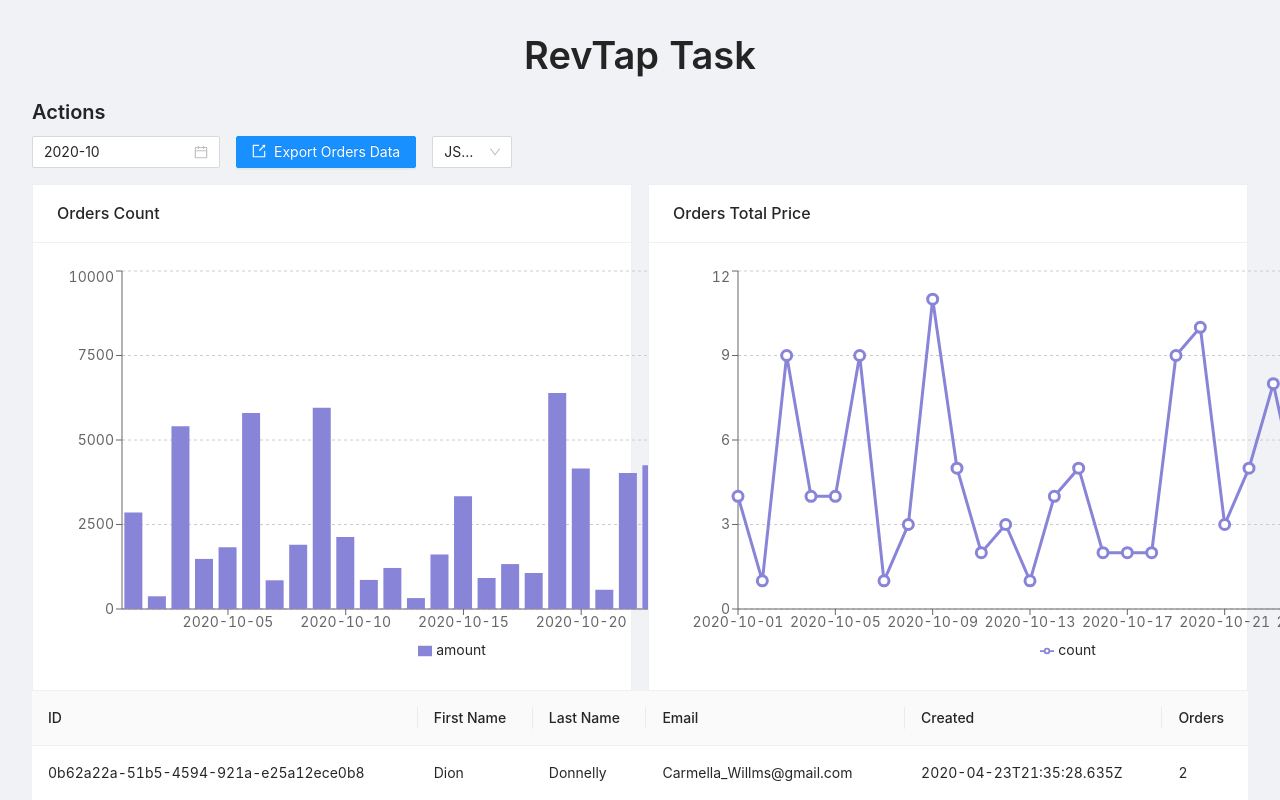
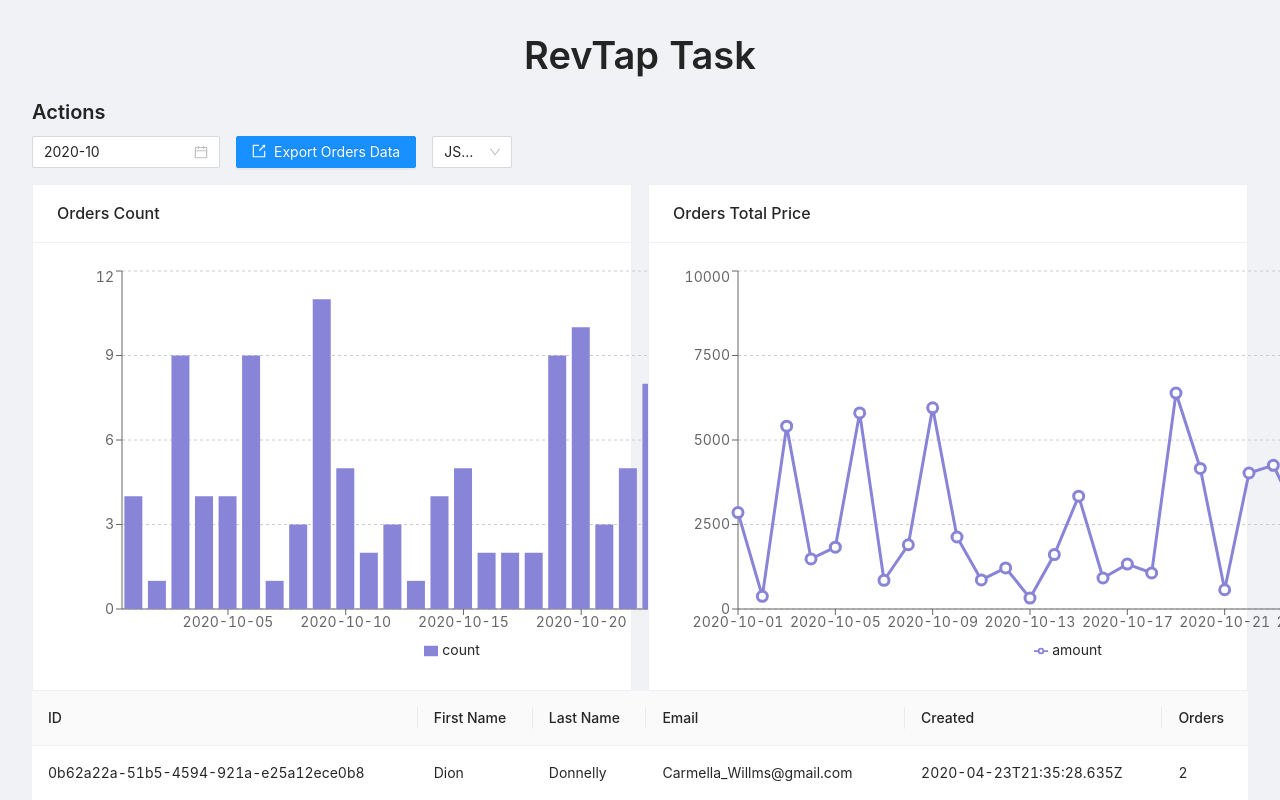
Before and after one commit to 13point5/revtap-frontend-task, a React (Create React App) app: page / in a window 1280 px wide. Shown: the top 800 px of the page. Built offline with nearby package versions, Linux system fonts and the light colour scheme.

Commit message:
use correct data keys in charts

```diff
--- a/src/components/BarChart/BarChart.jsx
+++ b/src/components/BarChart/BarChart.jsx
@@ -22,7 +22,7 @@ function BarChartView({ data, ...restProps }) {
           <YAxis />
           <Tooltip />
           <Legend />
-          <Bar dataKey="amount" fill="#8884d8" />
+          <Bar dataKey="count" fill="#8884d8" />
         </BarChart>
       ) : (
         <Empty />
--- a/src/components/LineChart/LineChart.jsx
+++ b/src/components/LineChart/LineChart.jsx
@@ -23,7 +23,7 @@ function LineChartView({ data, ...restProps }) {
           <Tooltip />
           <Legend />
           <Line
-            dataKey="count"
+            dataKey="amount"
             stroke="#8884d8"
             dot={{ r: 5 }}
             activeDot={{ r: 8 }}
```
